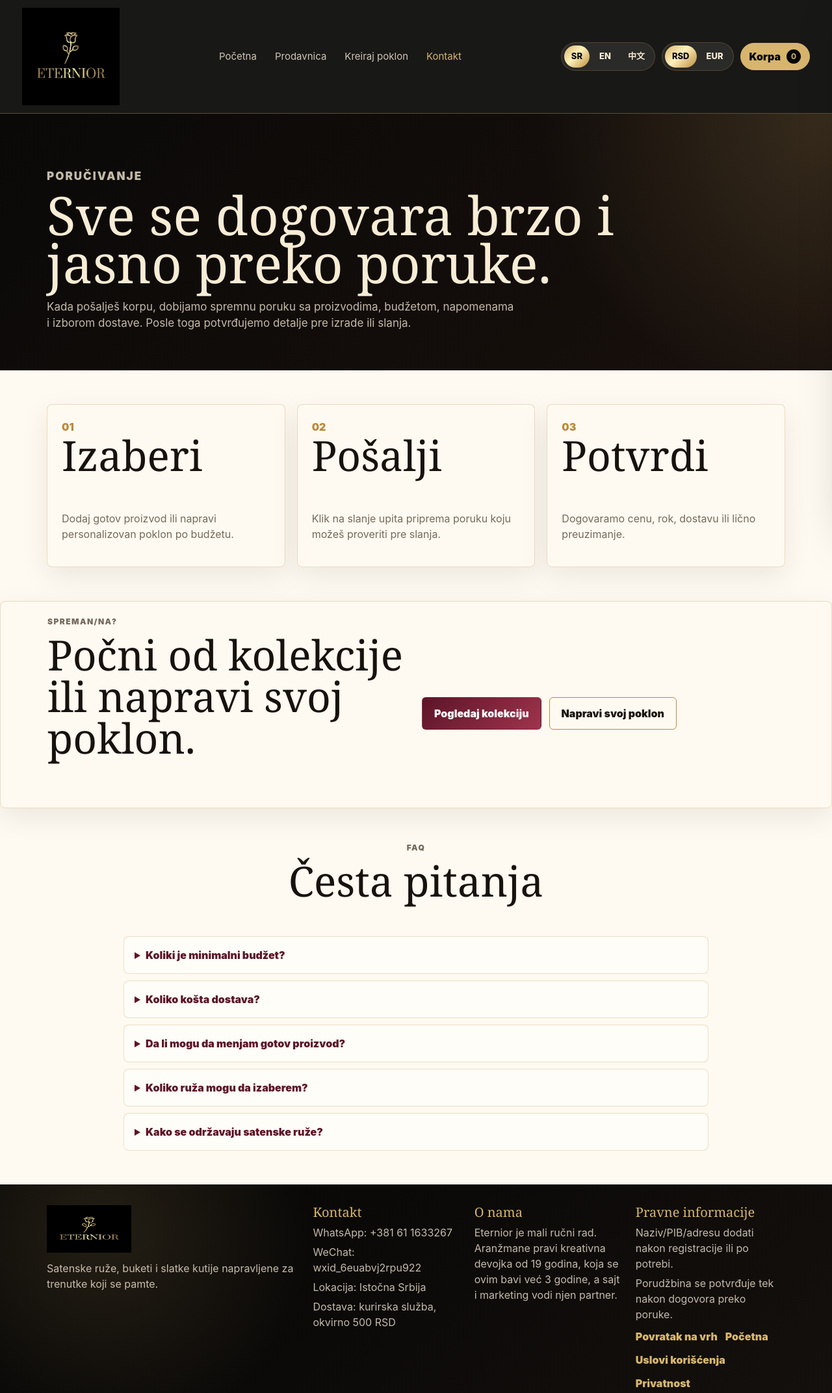
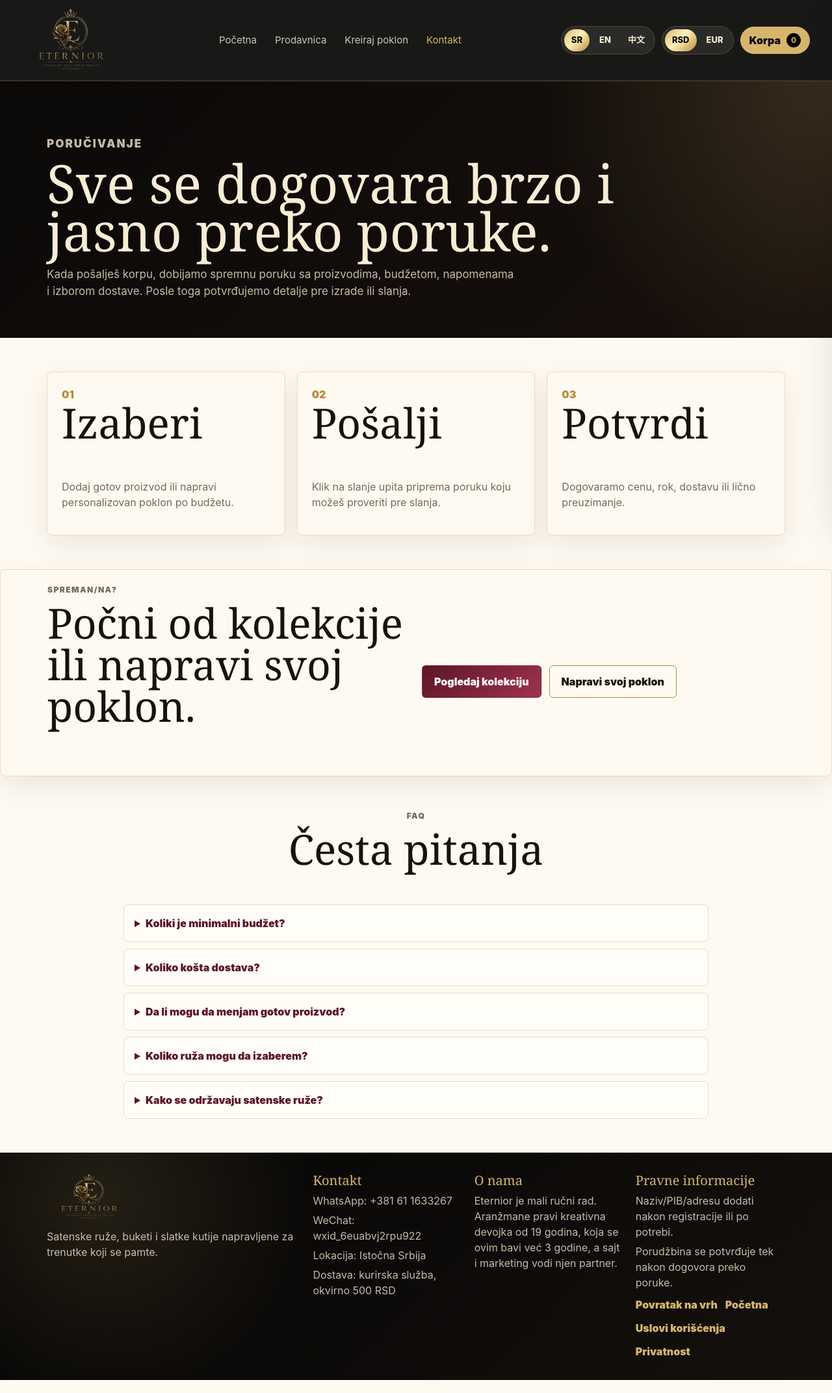
Before and after one commit to vrs1x/eterniorcodex, a plain HTML site: page contact.html in a window 1280 px wide. Shown: the whole page at 65% size. Drawn offline with Linux system fonts and the light colour scheme; no server answers.

Commit message:
New changes

```diff
--- a/contact.html
+++ b/contact.html
@@ -7,14 +7,14 @@
     <meta name="description" content="Kako funkcioniše Eternior poručivanje preko WhatsApp-a." />
     <meta property="og:title" content="Eternior kontakt i poručivanje" />
     <meta property="og:description" content="Poručivanje satenskih ruža i slatkih kutija preko WhatsApp-a. Dostava ili lično preuzimanje." />
-    <meta property="og:image" content="assets/eternior_logo.webp" />
+    <meta property="og:image" content="assets/image_2026-06-07_164222432-removebg-preview.png" />
     <meta property="og:type" content="website" />
     <link rel="stylesheet" href="styles.css" />
   </head>
   <body data-page="contact">
     <header class="site-header" id="top">
       <a class="brand" href="index.html" aria-label="Eternior početna">
-        <img src="assets/eternior_logo.webp" alt="Eternior logo" width="150" height="84" />
+        <img src="assets/image_2026-06-07_164222432-removebg-preview.png" alt="Eternior logo" width="150" height="84" />
       </a>
       <button class="nav-toggle" type="button" data-nav-toggle aria-label="Otvori meni">
         <span></span><span></span><span></span>
@@ -113,7 +113,7 @@
 
     <footer class="site-footer">
       <div>
-        <img src="assets/eternior_logo.webp" alt="Eternior" width="130" height="73" loading="lazy" />
+        <img src="assets/image_2026-06-07_164222432-removebg-preview.png" alt="Eternior" width="130" height="73" loading="lazy" />
         <p data-i18n="footer.text">Satenske ruže, buketi i slatke kutije napravljene za trenutke koji se pamte.</p>
       </div>
       <div class="footer-columns">
```
Also changed, not shown: custom.html (+3 -3 lines), index.html (+3 -3 lines), privacy.html (+2 -2 lines), shop.html (+3 -3 lines), assets/image_2026-06-07_164222432-removebg-preview.png (added).
